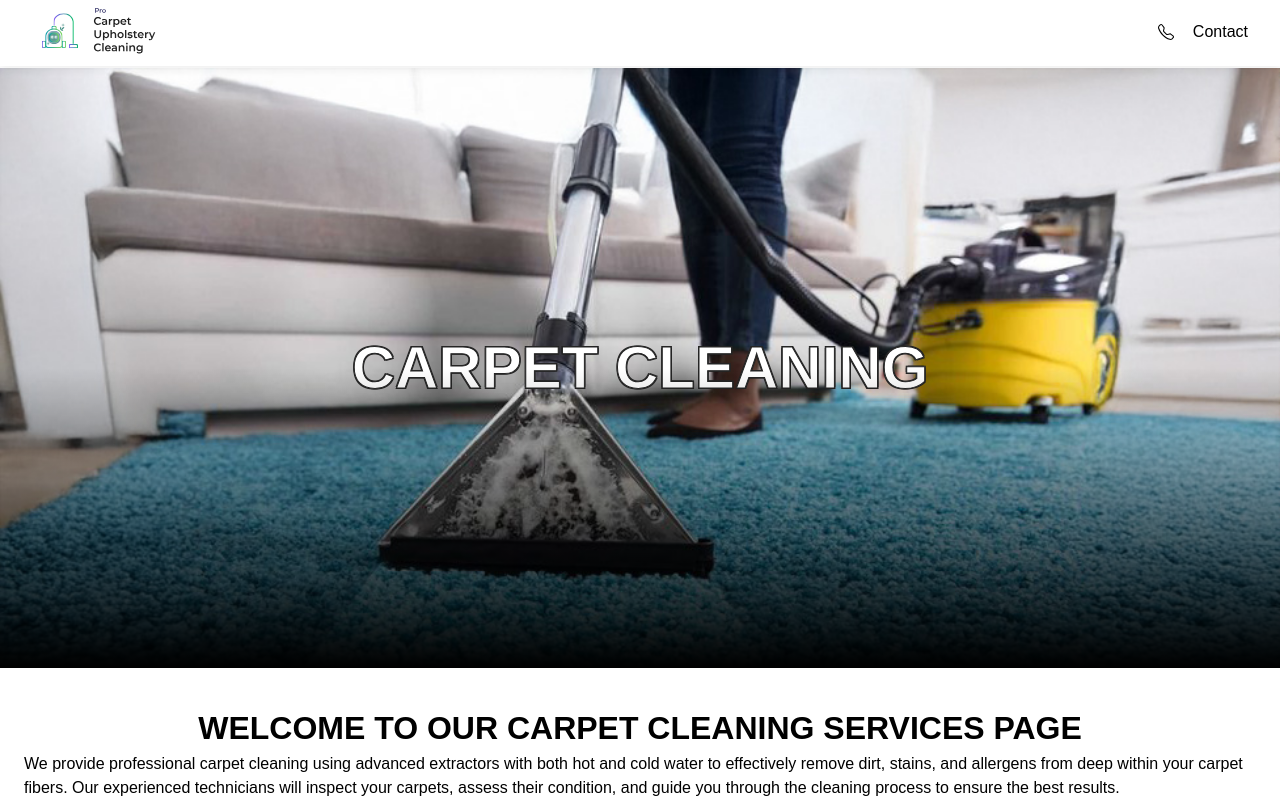
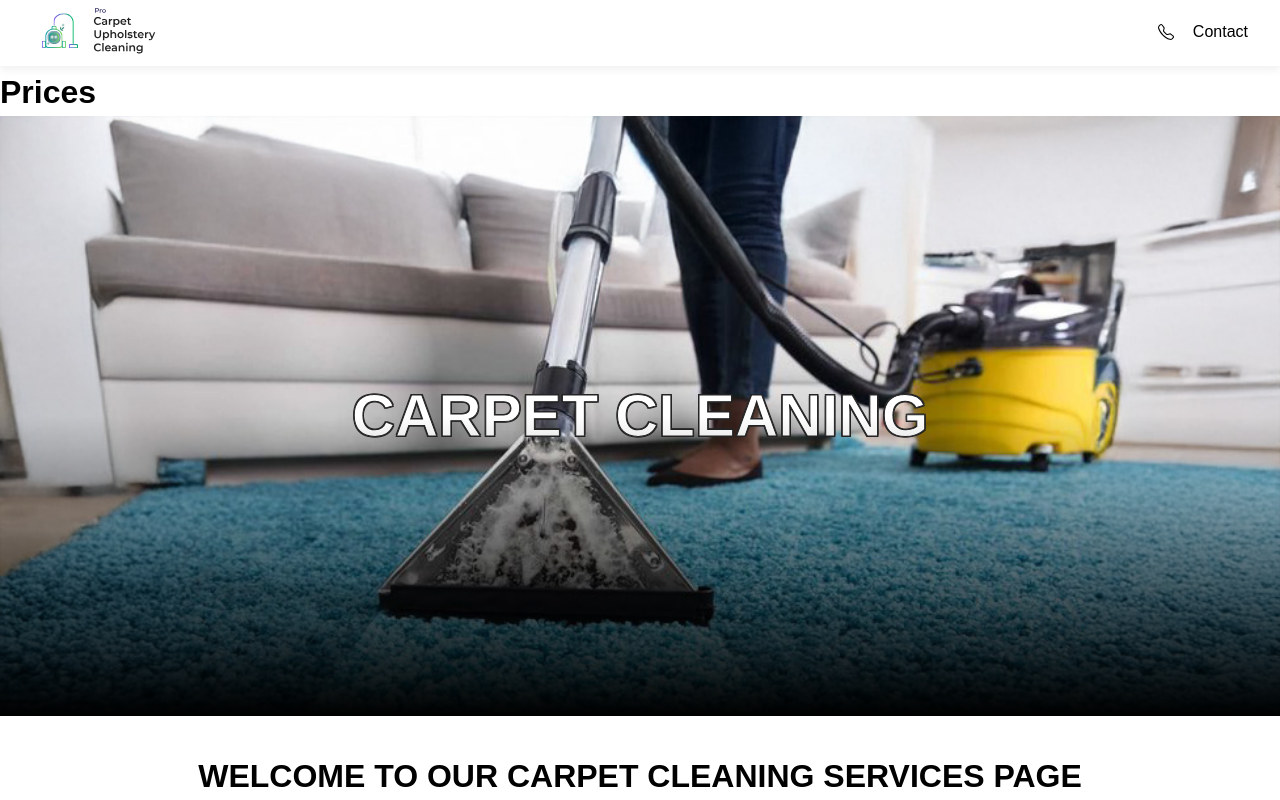
Before and after one commit to katetimofeeva/cuc, a Next.js app: page /cuc-price-carpet-cleaning in a window 1280 px wide. Shown: the top 800 px of the page. Built offline with nearby package versions, Linux system fonts and the light colour scheme.

Commit message:
added h2

```diff
--- a/src/app/(price)/cuc-price-carpet-cleaning/page.tsx
+++ b/src/app/(price)/cuc-price-carpet-cleaning/page.tsx
@@ -3,7 +3,12 @@ import React from "react";
 import PriceCarpet from "./PriceCarpet";
 
 const Page = () => {
-  return <PriceCarpet />;
+  return (
+    <>
+      <h2>Prices</h2>
+      <PriceCarpet />
+    </>
+  );
 };
 
 export default Page;
```
